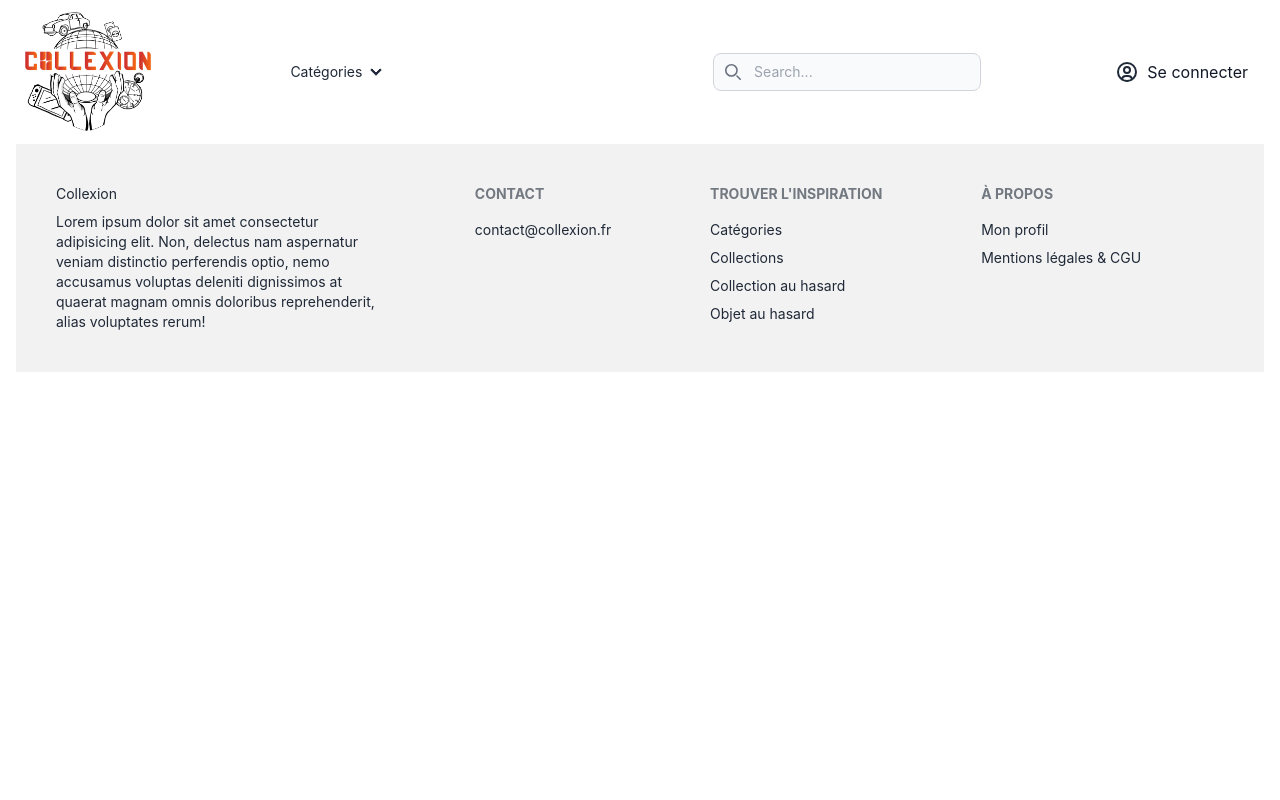
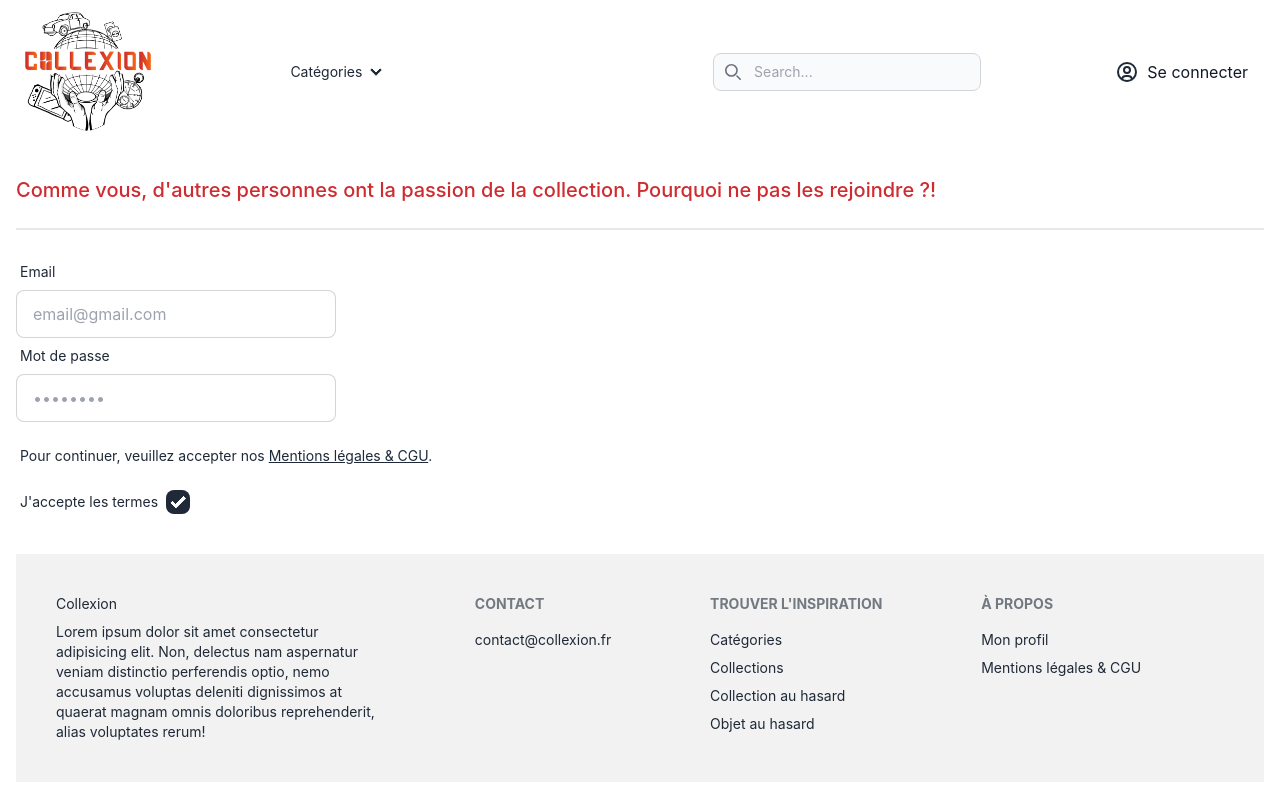
Before and after one commit to kjeanot/collexion-front, a React (Vite) app: page / in a window 1280 px wide. Built offline with nearby package versions, Linux system fonts and the light colour scheme.

Commit message:
component/subscribe_finished

```diff
--- a/src/components/App/App.tsx
+++ b/src/components/App/App.tsx
@@ -1,16 +1,22 @@
-import logo from "../../assets/logo.svg";
-import Card from "../Card/Card";
-import Footer from "../Footer/Footer";
-import Gallery from "../Gallery/Gallery";
-import Header from "../Header/Header";
-import Carroussel from "../Carroussel/Carroussel"
-import "./App.scss";
-import store from "../../store";
+import logo from '../../assets/logo.svg';
+import Card from '../Card/Card';
+import Footer from '../Footer/Footer';
+import Gallery from '../Gallery/Gallery';
+import Header from '../Header/Header';
+import Carroussel from '../Carrousel/Carrousel';
+import './App.scss';
+import store from '../../store';
+import Subscribe from '../Subscribe/Subscribe';
+import Content from '../Content/Content';
 
 function App() {
   return (
     <div className="App container mx-auto px-4 max-w-screen-xl">
       <Header />
+      {/* <Content /> */}
+      <Subscribe />
+      {/* <Carroussel /> */}
+      {/* <Gallery /> */}
       <Footer />
     </div>
   );
--- /dev/null
+++ b/src/components/Subscribe/Subscribe.tsx
@@ -0,0 +1,46 @@
+import React from 'react';
+
+type Props = {};
+
+export default function Subscribe({}: Props) {
+  return (
+    <div className="my-8">
+      <p className="text-xl font-medium text-customred">
+        Comme vous, d'autres personnes ont la passion de la collection. Pourquoi
+        ne pas les rejoindre ?!
+      </p>
+      {/* border */}
+      <div className="border mt-6" />
+      <div className="mt-6">
+        <label className="form-control w-full max-w-xs">
+          <div className="label">
+            <span className="label-text">Email</span>
+          </div>
+          <input
+            type="text"
+            placeholder="email@gmail.com"
+            className="input input-bordered w-full max-w-xs"
+          />
+        </label>
+        <label className="form-control w-full max-w-xs">
+          <div className="label">
+            <span className="label-text">Mot de passe</span>
+          </div>
+          <input
+            type="password"
+            placeholder="••••••••"
+            className="input input-bordered w-full max-w-xs"
+          />
+        </label>
+        <p className="text-sm ml-1 mt-6">
+          Pour continuer, veuillez accepter nos{' '}
+          <a className="link">Mentions légales & CGU</a>.
+        </p>
+        <label className="label justify-start cursor-pointer mt-4">
+          <span className="label-text">J'accepte les termes</span>
+          <input type="checkbox" checked="checked" className="checkbox ml-2" />
+        </label>
+      </div>
+    </div>
+  );
+}
--- a/vite.config.ts
+++ b/vite.config.ts
@@ -4,4 +4,7 @@ import react from '@vitejs/plugin-react';
 // https://vitejs.dev/config/
 export default defineConfig({
   plugins: [react()],
+  optimizeDeps: {
+    exclude: ['js-big-decimal'],
+  },
 });
```
Also changed, not shown: src/components/Login/Login.tsx (+4 -4 lines), 1 other file (tests, documents, lock files or other folders).
